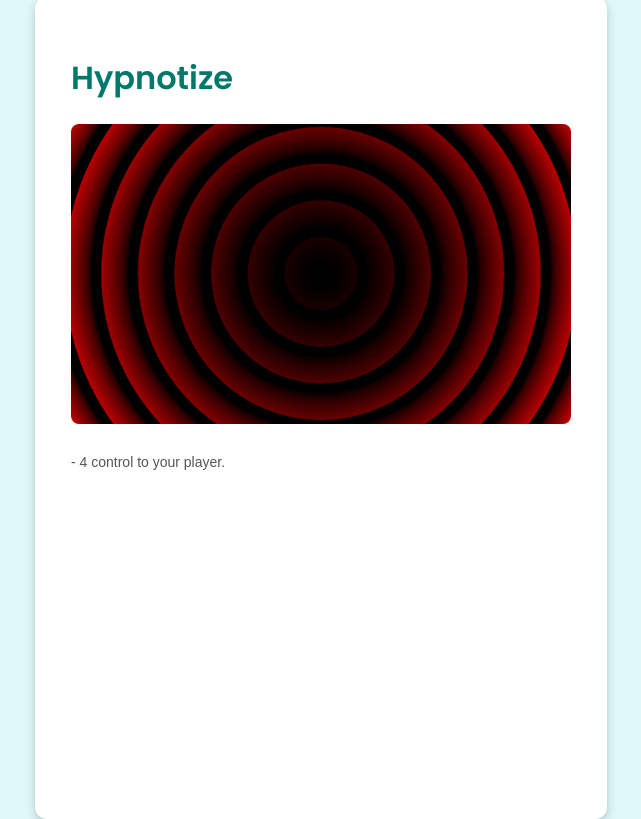
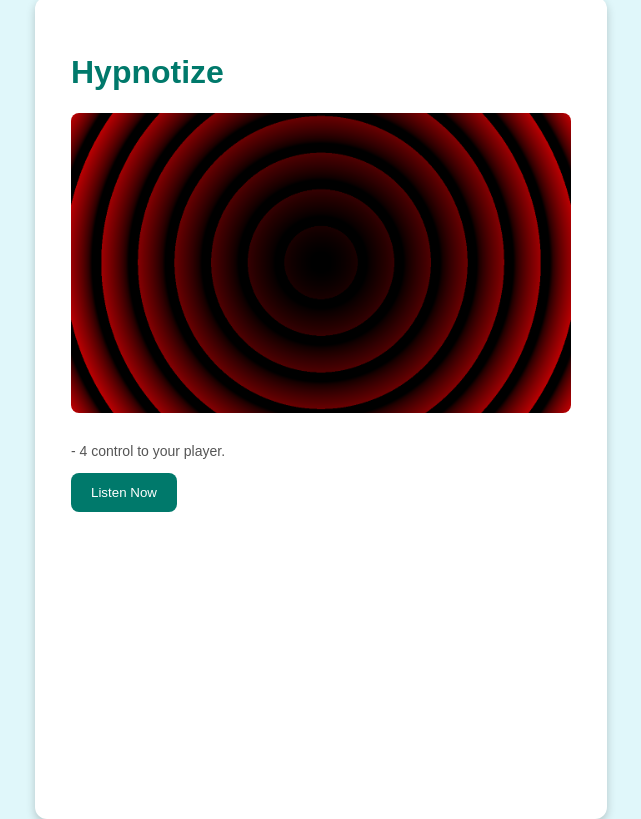
Before and after one commit to jdlarocc-dot/jdlarocc-dot.github.io, a plain HTML site: page week3/Homework/index.html in a window 1280 px wide. Shown: the whole page, without its empty margins (319-960 px from the left). Drawn offline with Linux system fonts and the light colour scheme; files whose address does not match are found by name.

Commit message:
homework2

```diff
--- a/week3/Homework/index.html
+++ b/week3/Homework/index.html
@@ -26,6 +26,12 @@
             </p>
         </div>
 
+        <div>
+            <a href="https://www.youtube.com" target="_blank">
+                <button>Listen Now</button>
+            </a>
+        </div>
+
     </div>
 
 </body>
--- a/week3/Homework/styles.css
+++ b/week3/Homework/styles.css
@@ -81,12 +81,13 @@ body {
 
 /* Child: heading */
 .card h1 {
-    font-family: 'Poppins', sans-serif;
+    font-family: 'Outfit', sans-serif;
     color: #00796b;
 }
 
 /* Child: paragraph */
 .card p {
+    font-family: 'Atkinson Hyperlegible', sans-serif;
     font-size: 14px;
     color: #555;
 }
```
